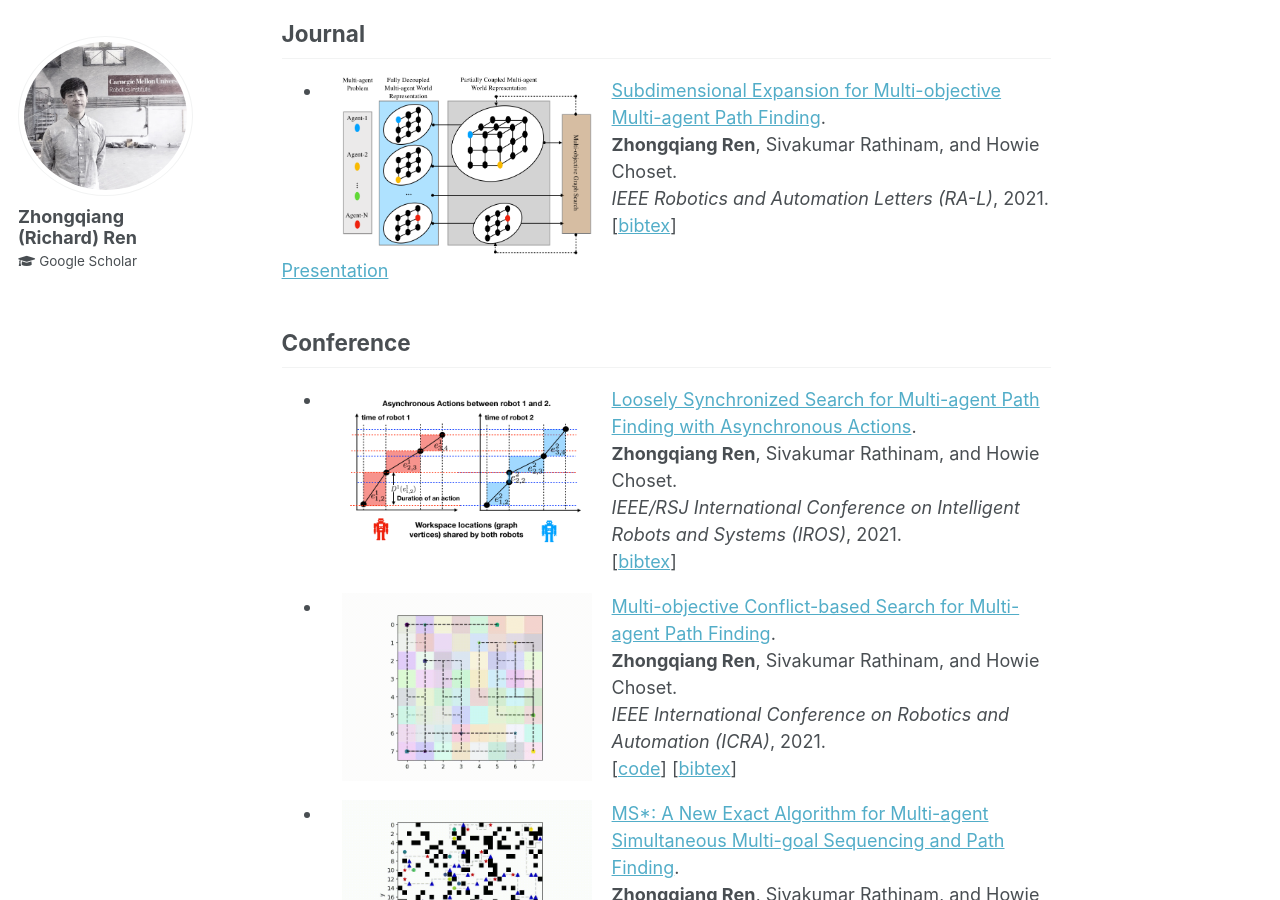
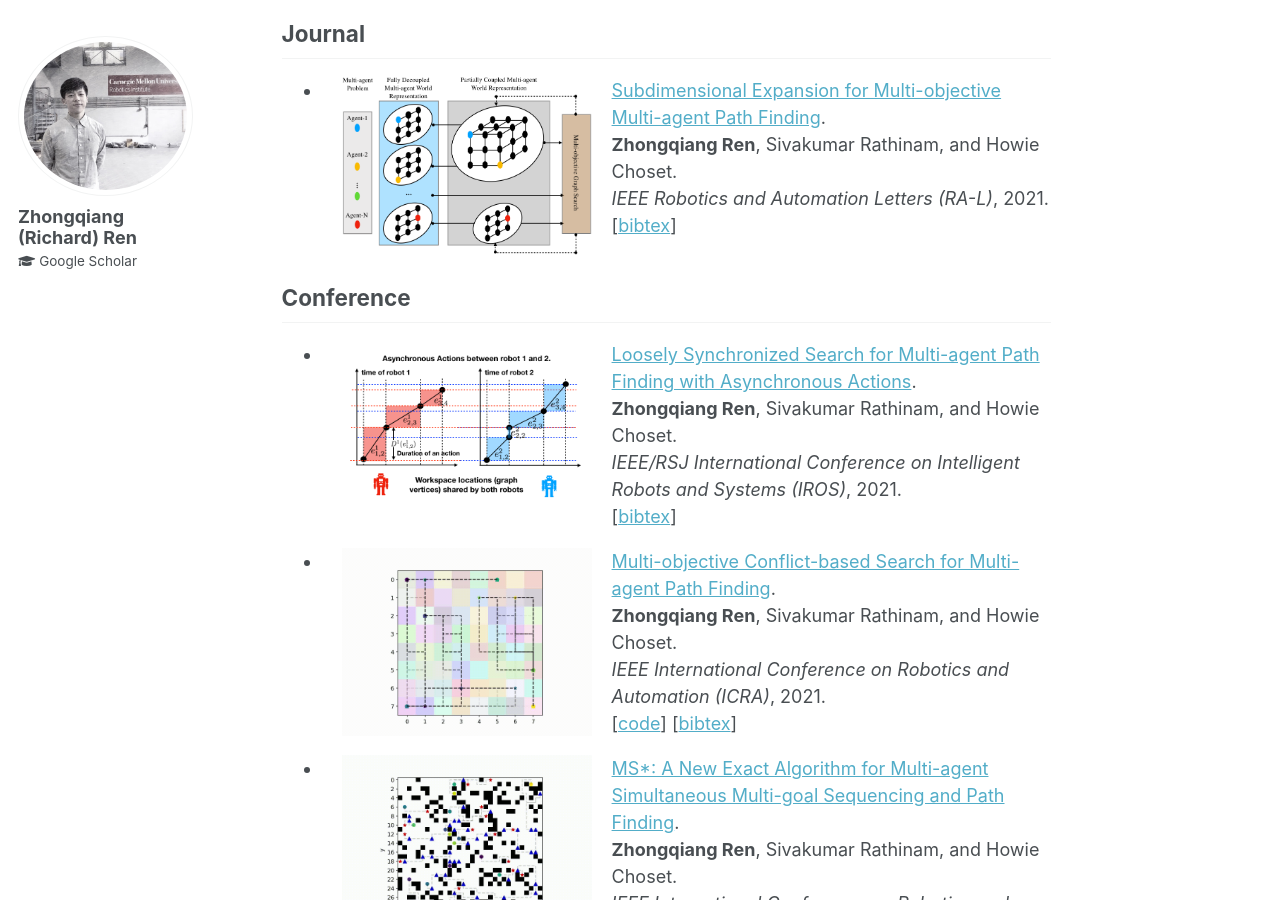
Before and after one commit to wonderren/wonderren.github.io, a Jekyll site: the page built from _pages/about.md, in a window 1280 px wide and 900 px high, scrolled down 830 px. Built offline with Jekyll 4.4.1, drawn with Linux system fonts in a browser that asks for light colours.

Commit message:
fix a bug in about.md

```diff
--- a/_pages/about.md
+++ b/_pages/about.md
@@ -40,8 +40,8 @@
 * [Multi-Objective Path-Based D* Lite](https://arxiv.org/pdf/2108.00710.pdf).\
   **Zhongqiang Ren**, Sivakumar Rathinam, and Howie Choset.\
   <i>arXiv</i>\
-  [<a href="javascript:void(0)" onclick="(function(target, id) { if ($('#' + id).css('display') == 'block') { $('#' + id).hide('fast'); $(target).text('bibtex') } else { $('#' + id).show('fast'); $(target).text('bibtex') } })(this, 'bibtex-ren21-MOMstar');">bibtex</a>]
-<div id="bibtex-ren21-MOMstar" style="display:none">
+  [<a href="javascript:void(0)" onclick="(function(target, id) { if ($('#' + id).css('display') == 'block') { $('#' + id).hide('fast'); $(target).text('bibtex') } else { $('#' + id).show('fast'); $(target).text('bibtex') } })(this, 'bibtex-ren21-MOPBD');">bibtex</a>]
+<div id="bibtex-ren21-MOPBD" style="display:none">
 <pre>@article{ren21mopbd,
   title={Multi-Objective Path-Based D* Lite},
   author={Ren, Zhongqiang and Rathinam, Sivakumar and Choset, Howie},
@@ -70,7 +70,7 @@
   doi={10.1109/LRA.2021.3096744}
 }
 </pre></div>
-[Presentation](https://https://github.com/wonderren/wonderren.github.io/blob/master/files/talk_momstar_iros21_ral_crf.mp4)
+
 
 Conference
 ------
```
